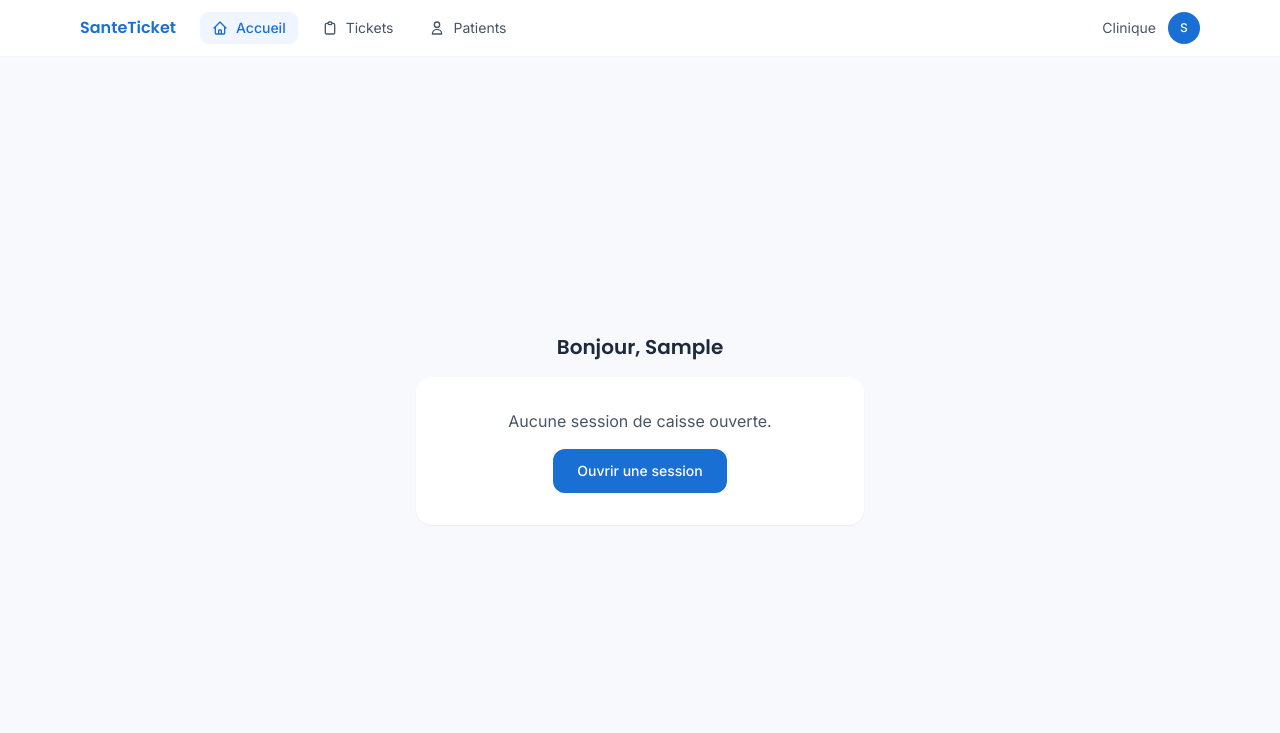
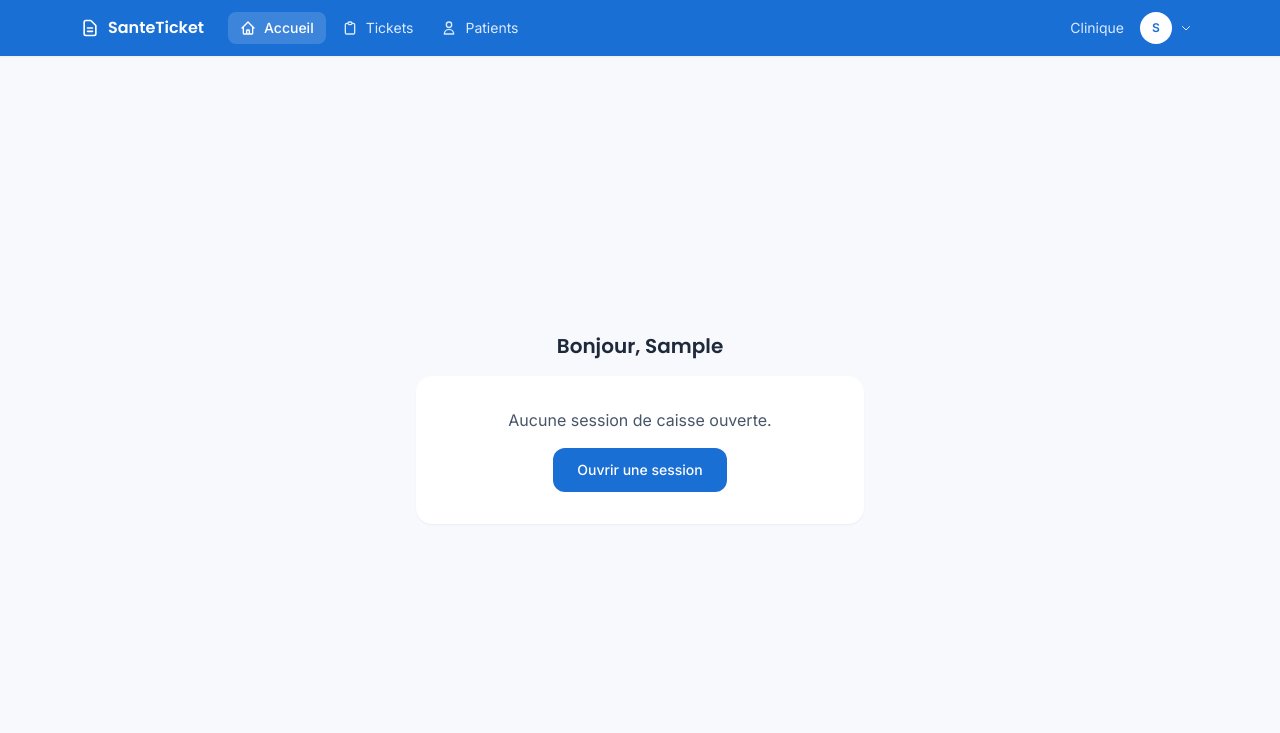
Before and after one commit to Connecticlab/SANTE_TICKETS, a Django app: page / in a window 1280 px wide. Shown: the top 733 px of the page. After the commit the page ends 492 px from the top, so only its background shows below. Run offline with Django 5.2, Linux system fonts and the light colour scheme; the visitor is signed in with stand-in values (Sample User, id 1); data that the repository does not hold is empty; some libraries are stand-ins or nearby versions.

Commit message:
Design: refonte complete de la nav bar (fond bleu, menu Administration en dropdown avec icones, menu profil avec nom/role/deconnexion) - resout le chevauchement des liens

```diff
--- a/templates/partials/nav.html
+++ b/templates/partials/nav.html
@@ -1,55 +1,96 @@
-<nav class="bg-white border-b border-gray-100">
+<nav class="bg-clinique-bleu relative shadow-sm">
     <div class="max-w-6xl mx-auto px-4 flex items-center justify-between h-14">
         <div class="flex items-center gap-6">
-            <a href="{% url 'tableau_bord' %}" class="font-display font-semibold text-clinique-bleu">SanteTicket</a>
-            <div class="hidden md:flex items-center gap-3">
-                <a href="{% url 'tableau_bord' %}" class="flex items-center gap-2 text-sm {% if request.resolver_match.url_name == 'tableau_bord' %}font-medium text-clinique-bleu bg-blue-50{% else %}text-clinique-ardoise hover:text-clinique-encre{% endif %} px-3 py-1.5 rounded-lg">
+            <a href="{% url 'tableau_bord' %}" class="font-display font-semibold text-white flex items-center gap-2">
+                <svg class="w-5 h-5" fill="none" viewBox="0 0 24 24" stroke="currentColor" stroke-width="2"><path stroke-linecap="round" stroke-linejoin="round" d="M9 12h6m-6 4h6m2 5H7a2 2 0 01-2-2V5a2 2 0 012-2h5.586a1 1 0 01.707.293l5.414 5.414a1 1 0 01.293.707V19a2 2 0 01-2 2z" /></svg>
+                SanteTicket
+            </a>
+            <div class="hidden md:flex items-center gap-1">
+                <a href="{% url 'tableau_bord' %}" class="flex items-center gap-2 text-sm {% if request.resolver_match.url_name == 'tableau_bord' %}font-medium text-white bg-white/15{% else %}text-blue-100 hover:bg-white/10{% endif %} px-3 py-1.5 rounded-lg transition">
                     <svg class="w-4 h-4" fill="none" viewBox="0 0 24 24" stroke="currentColor" stroke-width="2"><path stroke-linecap="round" stroke-linejoin="round" d="M3 12l2-2m0 0l7-7 7 7M5 10v10a1 1 0 001 1h3m10-11l2 2m-2-2v10a1 1 0 01-1 1h-3m-6 0a1 1 0 001-1v-4a1 1 0 011-1h2a1 1 0 011 1v4a1 1 0 001 1m-6 0h6" /></svg>
                     Accueil
                 </a>
-                <a href="{% url 'liste_tickets' %}" class="flex items-center gap-2 text-sm {% if request.resolver_match.url_name == 'liste_tickets' %}font-medium text-clinique-bleu bg-blue-50{% else %}text-clinique-ardoise hover:text-clinique-encre{% endif %} px-3 py-1.5 rounded-lg">
+                <a href="{% url 'liste_tickets' %}" class="flex items-center gap-2 text-sm {% if request.resolver_match.url_name == 'liste_tickets' %}font-medium text-white bg-white/15{% else %}text-blue-100 hover:bg-white/10{% endif %} px-3 py-1.5 rounded-lg transition">
                     <svg class="w-4 h-4" fill="none" viewBox="0 0 24 24" stroke="currentColor" stroke-width="2"><path stroke-linecap="round" stroke-linejoin="round" d="M9 5H7a2 2 0 00-2 2v12a2 2 0 002 2h10a2 2 0 002-2V7a2 2 0 00-2-2h-2M9 5a2 2 0 002 2h2a2 2 0 002-2M9 5a2 2 0 012-2h2a2 2 0 012 2" /></svg>
                     Tickets
                 </a>
-                <a href="{% url 'liste_patients' %}" class="flex items-center gap-2 text-sm {% if 'patient' in request.resolver_match.url_name %}font-medium text-clinique-bleu bg-blue-50{% else %}text-clinique-ardoise hover:text-clinique-encre{% endif %} px-3 py-1.5 rounded-lg">
+                <a href="{% url 'liste_patients' %}" class="flex items-center gap-2 text-sm {% if request.resolver_match.url_name == 'liste_patients' or request.resolver_match.url_name == 'rechercher_patient' or request.resolver_match.url_name == 'creer_patient' or request.resolver_match.url_name == 'detail_patient' %}font-medium text-white bg-white/15{% else %}text-blue-100 hover:bg-white/10{% endif %} px-3 py-1.5 rounded-lg transition">
                     <svg class="w-4 h-4" fill="none" viewBox="0 0 24 24" stroke="currentColor" stroke-width="2"><path stroke-linecap="round" stroke-linejoin="round" d="M16 7a4 4 0 11-8 0 4 4 0 018 0zM12 14a7 7 0 00-7 7h14a7 7 0 00-7-7z" /></svg>
                     Patients
                 </a>
                 {% if request.user.profile.role == 'admin_clinique' %}
-                <a href="{% url 'liste_services' %}" class="flex items-center gap-2 text-sm {% if 'service' in request.resolver_match.url_name %}font-medium text-clinique-bleu bg-blue-50{% else %}text-clinique-ardoise hover:text-clinique-encre{% endif %} px-3 py-1.5 rounded-lg">
-                    <svg class="w-4 h-4" fill="none" viewBox="0 0 24 24" stroke="currentColor" stroke-width="2"><path stroke-linecap="round" stroke-linejoin="round" d="M9 3v2m6-2v2M9 19v2m6-2v2M5 9H3m2 6H3m18-6h-2m2 6h-2M7 19h10a2 2 0 002-2V7a2 2 0 00-2-2H7a2 2 0 00-2 2v10a2 2 0 002 2z" /></svg>
-                    Services
+                <div class="relative" id="menu-admin-wrapper">
+                    <button type="button" onclick="document.getElementById('menu-admin-liste').classList.toggle('hidden'); document.getElementById('menu-profil-liste').classList.add('hidden');" class="flex items-center gap-2 text-sm {% if request.resolver_match.url_name in 'liste_services,creer_service,detail_service,modifier_tarif,liste_comptes,creer_compte,modifier_compte,supprimer_compte,vue_sessions,detail_session,liste_localites,creer_localite,modifier_localite,supprimer_localite,liste_categories,creer_categorie,modifier_categorie,supprimer_categorie' %}font-medium text-white bg-white/15{% else %}text-blue-100 hover:bg-white/10{% endif %} px-3 py-1.5 rounded-lg transition">
+                        <svg class="w-4 h-4" fill="none" viewBox="0 0 24 24" stroke="currentColor" stroke-width="2"><path stroke-linecap="round" stroke-linejoin="round" d="M10.325 4.317c.426-1.756 2.924-1.756 3.35 0a1.724 1.724 0 002.573 1.066c1.543-.94 3.31.826 2.37 2.37a1.724 1.724 0 001.065 2.572c1.756.426 1.756 2.924 0 3.35a1.724 1.724 0 00-1.066 2.573c.94 1.543-.826 3.31-2.37 2.37a1.724 1.724 0 00-2.572 1.065c-.426 1.756-2.924 1.756-3.35 0a1.724 1.724 0 00-2.573-1.066c-1.543.94-3.31-.826-2.37-2.37a1.724 1.724 0 00-1.065-2.572c-1.756-.426-1.756-2.924 0-3.35a1.724 1.724 0 001.066-2.573c-.94-1.543.826-3.31 2.37-2.37.996.608 2.296.07 2.572-1.065z" /><path stroke-linecap="round" stroke-linejoin="round" d="M15 12a3 3 0 11-6 0 3 3 0 016 0z" /></svg>
+                        Administration
+                        <svg class="w-3 h-3" fill="none" viewBox="0 0 24 24" stroke="currentColor" stroke-width="2"><path stroke-linecap="round" stroke-linejoin="round" d="M19 9l-7 7-7-7" /></svg>
+                    </button>
+                    <div id="menu-admin-liste" class="hidden absolute left-0 mt-2 w-60 bg-white rounded-xl shadow-lg border border-gray-100 py-2 z-50">
+                        <a href="{% url 'liste_services' %}" class="flex items-center gap-3 px-4 py-2 text-sm text-clinique-encre hover:bg-gray-50">
+                            <svg class="w-4 h-4 text-clinique-ardoise" fill="none" viewBox="0 0 24 24" stroke="currentColor" stroke-width="2"><path stroke-linecap="round" stroke-linejoin="round" d="M9 3v2m6-2v2M9 19v2m6-2v2M5 9H3m2 6H3m18-6h-2m2 6h-2M7 19h10a2 2 0 002-2V7a2 2 0 00-2-2H7a2 2 0 00-2 2v10a2 2 0 002 2z" /></svg>
+                            Services & tarifs
                         </a>
-                <a href="{% url 'liste_comptes' %}" class="flex items-center gap-2 text-sm {% if 'compte' in request.resolver_match.url_name %}font-medium text-clinique-bleu bg-blue-50{% else %}text-clinique-ardoise hover:text-clinique-encre{% endif %} px-3 py-1.5 rounded-lg">
-                    <svg class="w-4 h-4" fill="none" viewBox="0 0 24 24" stroke="currentColor" stroke-width="2"><path stroke-linecap="round" stroke-linejoin="round" d="M17 20h5v-2a4 4 0 00-3-3.87M9 20H4v-2a4 4 0 013-3.87m6-4a4 4 0 11-8 0 4 4 0 018 0zm6 3a4 4 0 10-8 0" /></svg>
-                    Comptes
+                        <a href="{% url 'liste_comptes' %}" class="flex items-center gap-3 px-4 py-2 text-sm text-clinique-encre hover:bg-gray-50">
+                            <svg class="w-4 h-4 text-clinique-ardoise" fill="none" viewBox="0 0 24 24" stroke="currentColor" stroke-width="2"><path stroke-linecap="round" stroke-linejoin="round" d="M17 20h5v-2a4 4 0 00-3-3.87M9 20H4v-2a4 4 0 013-3.87m6-4a4 4 0 11-8 0 4 4 0 018 0zm6 3a4 4 0 10-8 0" /></svg>
+                            Comptes utilisateurs
                         </a>
-                <a href="{% url 'vue_sessions' %}" class="flex items-center gap-2 text-sm {% if request.resolver_match.url_name == 'vue_sessions' %}font-medium text-clinique-bleu bg-blue-50{% else %}text-clinique-ardoise hover:text-clinique-encre{% endif %} px-3 py-1.5 rounded-lg">
-                    <svg class="w-4 h-4" fill="none" viewBox="0 0 24 24" stroke="currentColor" stroke-width="2"><path stroke-linecap="round" stroke-linejoin="round" d="M12 8v4l3 3m6-3a9 9 0 11-18 0 9 9 0 0118 0z" /></svg>
-                    Sessions
+                        <a href="{% url 'vue_sessions' %}" class="flex items-center gap-3 px-4 py-2 text-sm text-clinique-encre hover:bg-gray-50">
+                            <svg class="w-4 h-4 text-clinique-ardoise" fill="none" viewBox="0 0 24 24" stroke="currentColor" stroke-width="2"><path stroke-linecap="round" stroke-linejoin="round" d="M12 8v4l3 3m6-3a9 9 0 11-18 0 9 9 0 0118 0z" /></svg>
+                            Sessions de caisse
                         </a>
-                <a href="{% url 'liste_localites' %}" class="flex items-center gap-2 text-sm {% if 'localite' in request.resolver_match.url_name %}font-medium text-clinique-bleu bg-blue-50{% else %}text-clinique-ardoise hover:text-clinique-encre{% endif %} px-3 py-1.5 rounded-lg">
-                    <svg class="w-4 h-4" fill="none" viewBox="0 0 24 24" stroke="currentColor" stroke-width="2"><path stroke-linecap="round" stroke-linejoin="round" d="M17.657 16.657L13.414 20.9a1.998 1.998 0 01-2.827 0l-4.244-4.243a8 8 0 1111.314 0z" /><path stroke-linecap="round" stroke-linejoin="round" d="M15 11a3 3 0 11-6 0 3 3 0 016 0z" /></svg>
+                        <a href="{% url 'liste_localites' %}" class="flex items-center gap-3 px-4 py-2 text-sm text-clinique-encre hover:bg-gray-50">
+                            <svg class="w-4 h-4 text-clinique-ardoise" fill="none" viewBox="0 0 24 24" stroke="currentColor" stroke-width="2"><path stroke-linecap="round" stroke-linejoin="round" d="M17.657 16.657L13.414 20.9a1.998 1.998 0 01-2.827 0l-4.244-4.243a8 8 0 1111.314 0z" /><path stroke-linecap="round" stroke-linejoin="round" d="M15 11a3 3 0 11-6 0 3 3 0 016 0z" /></svg>
                             Localités
                         </a>
-                <a href="{% url 'liste_categories' %}" class="flex items-center gap-2 text-sm {% if 'categorie' in request.resolver_match.url_name %}font-medium text-clinique-bleu bg-blue-50{% else %}text-clinique-ardoise hover:text-clinique-encre{% endif %} px-3 py-1.5 rounded-lg">
-                    <svg class="w-4 h-4" fill="none" viewBox="0 0 24 24" stroke="currentColor" stroke-width="2"><path stroke-linecap="round" stroke-linejoin="round" d="M7 7h.01M7 3h5c.512 0 1.024.195 1.414.586l7 7a2 2 0 010 2.828l-7 7a2 2 0 01-2.828 0l-7-7A1.994 1.994 0 013 12V7a4 4 0 014-4z" /></svg>
-                    Catégories
+                        <a href="{% url 'liste_categories' %}" class="flex items-center gap-3 px-4 py-2 text-sm text-clinique-encre hover:bg-gray-50">
+                            <svg class="w-4 h-4 text-clinique-ardoise" fill="none" viewBox="0 0 24 24" stroke="currentColor" stroke-width="2"><path stroke-linecap="round" stroke-linejoin="round" d="M7 7h.01M7 3h5c.512 0 1.024.195 1.414.586l7 7a2 2 0 010 2.828l-7 7a2 2 0 01-2.828 0l-7-7A1.994 1.994 0 013 12V7a4 4 0 014-4z" /></svg>
+                            Catégories de patient
                         </a>
+                    </div>
+                </div>
                 {% endif %}
             </div>
         </div>
         <div class="flex items-center gap-3">
-            <span class="text-sm text-clinique-ardoise">{{ request.tenant.nom_clinique|default:"Clinique" }}</span>
-            <form method="post" action="{% url 'logout' %}">
+            <span class="hidden sm:inline text-sm text-blue-100">{{ request.tenant.nom_clinique|default:"Clinique" }}</span>
+            <div class="relative" id="menu-profil-wrapper">
+                <button type="button" onclick="document.getElementById('menu-profil-liste').classList.toggle('hidden'); document.getElementById('menu-admin-liste') && document.getElementById('menu-admin-liste').classList.add('hidden');" class="flex items-center gap-2 pl-1 pr-2 py-1 rounded-full hover:bg-white/10 transition">
+                    <span class="w-8 h-8 rounded-full bg-white text-clinique-bleu text-xs font-semibold flex items-center justify-center">
+                        {{ request.user.first_name|slice:":1"|default:request.user.username|slice:":1"|upper }}
+                    </span>
+                    <svg class="w-3 h-3 text-blue-100 hidden sm:block" fill="none" viewBox="0 0 24 24" stroke="currentColor" stroke-width="2"><path stroke-linecap="round" stroke-linejoin="round" d="M19 9l-7 7-7-7" /></svg>
+                </button>
+                <div id="menu-profil-liste" class="hidden absolute right-0 mt-2 w-56 bg-white rounded-xl shadow-lg border border-gray-100 py-2 z-50">
+                    <div class="px-4 py-2 border-b border-gray-100">
+                        <div class="font-medium text-sm text-clinique-encre">{{ request.user.first_name }} {{ request.user.last_name }}</div>
+                        <div class="text-xs text-clinique-ardoise">{{ request.user.profile.get_role_display|default:"Utilisateur" }}</div>
+                    </div>
+                    <form method="post" action="{% url 'logout' %}" class="pt-1">
                         {% csrf_token %}
-                <button type="submit" class="w-8 h-8 rounded-full bg-clinique-bleu text-white text-xs font-medium flex items-center justify-center" title="Déconnexion">
-                    {{ request.user.first_name|slice:":1"|default:request.user.username|slice:":1"|upper }}
+                        <button type="submit" class="w-full text-left flex items-center gap-3 px-4 py-2 text-sm text-clinique-rouge hover:bg-red-50">
+                            <svg class="w-4 h-4" fill="none" viewBox="0 0 24 24" stroke="currentColor" stroke-width="2"><path stroke-linecap="round" stroke-linejoin="round" d="M17 16l4-4m0 0l-4-4m4 4H7m6 4v1a3 3 0 01-3 3H6a3 3 0 01-3-3V7a3 3 0 013-3h4a3 3 0 013 3v1" /></svg>
+                            Déconnexion
                         </button>
                     </form>
                 </div>
             </div>
+        </div>
+    </div>
 </nav>
+<script>
+document.addEventListener('click', function(event) {
+    const adminWrapper = document.getElementById('menu-admin-wrapper');
+    const adminListe = document.getElementById('menu-admin-liste');
+    if (adminWrapper && adminListe && !adminWrapper.contains(event.target)) {
+        adminListe.classList.add('hidden');
+    }
+    const profilWrapper = document.getElementById('menu-profil-wrapper');
+    const profilListe = document.getElementById('menu-profil-liste');
+    if (profilWrapper && profilListe && !profilWrapper.contains(event.target)) {
+        profilListe.classList.add('hidden');
+    }
+});
+</script>
 {% if messages %}
 <div class="max-w-6xl mx-auto px-4 pt-4 space-y-2">
     {% for message in messages %}
```
Lines whose indentation alone changed are shown as unchanged.
